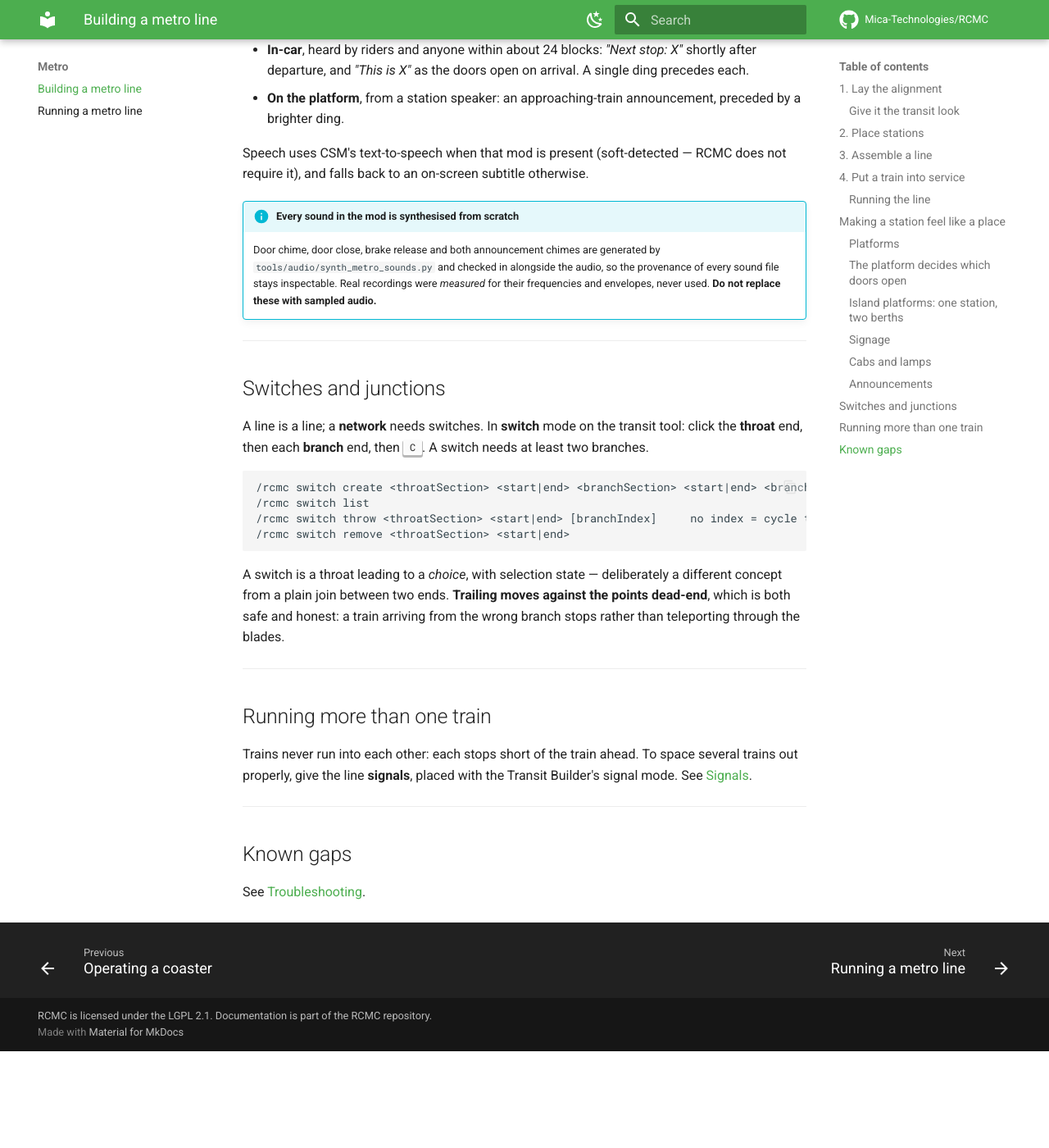
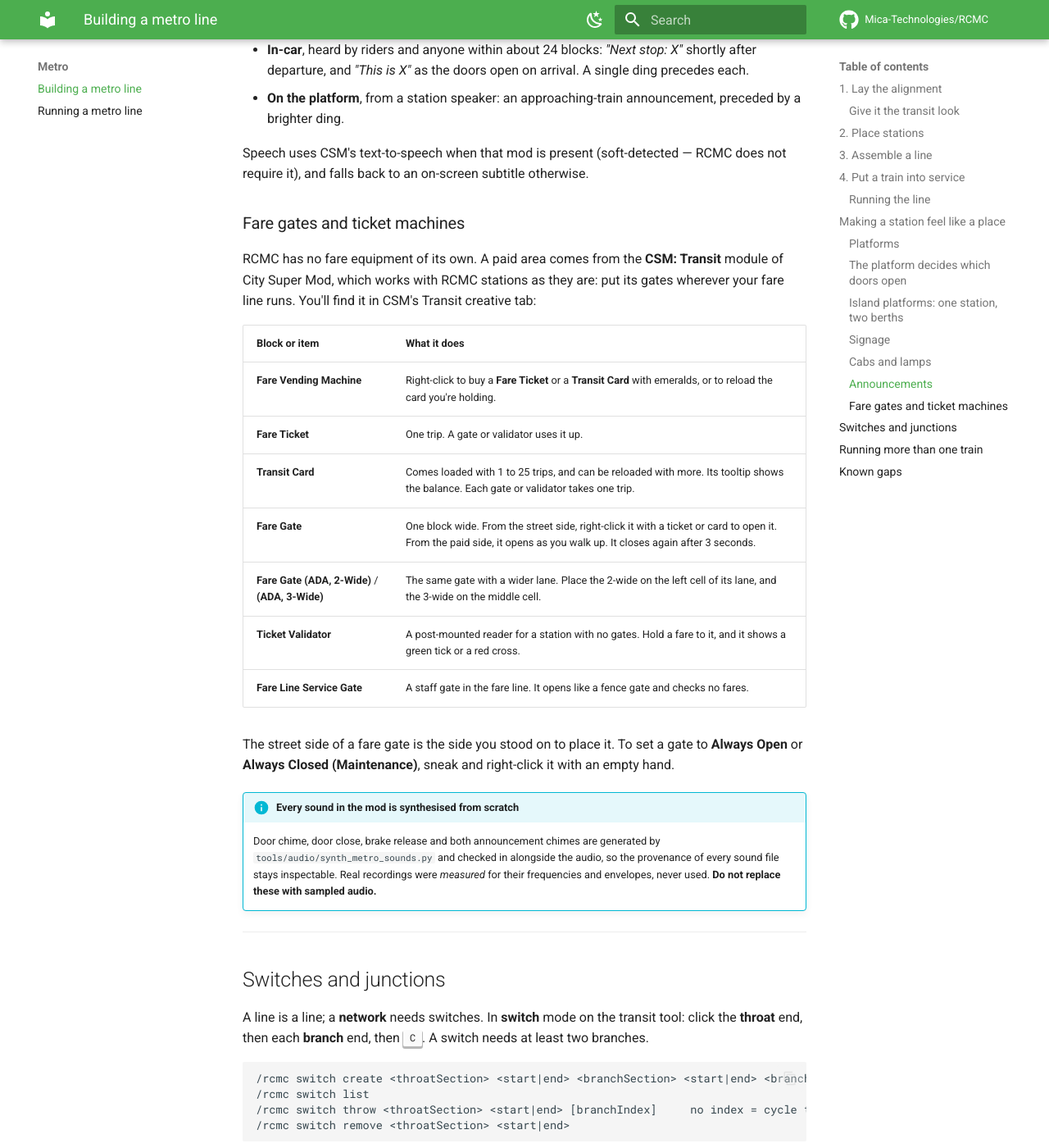
Before and after one commit to Mica-Technologies/RCMC, an MkDocs documentation site: the page built from docs/guide/building-a-metro.md, in a window 1280 px wide and 1400 px high, scrolled down 9273 px. Shown: the whole window at 82% size. Built offline with MkDocs 1.6.1 and Material for MkDocs 9.7.7, drawn with Linux system fonts in a browser that asks for light colours; comment, search, counter and statistics services are not loaded; before the commit the page ends 10555 px from its top, so only the background shows below that.

Commit message:
Point station builders at CSM: Transit for fare gates and ticket machines
RCMC has no fare equipment of its own, and City Super Mod's Transit module
already has a full set: a vending machine selling tickets and reloadable
trip cards, fare gates in one-, two- and three-wide lanes, a platform
validator and a staff gate. The metro guide now says what each piece does
and how to place it, and the install page lists it among CSM's uses.

Co-Authored-By: Claude Opus 5.5 <noreply@anthropic.com>

```diff
--- a/docs/guide/building-a-metro.md
+++ b/docs/guide/building-a-metro.md
@@ -324,6 +324,25 @@ Trains speak, and every announcement is preceded by a chime:
 Speech uses CSM's text-to-speech when that mod is present (soft-detected — RCMC does not require
 it), and falls back to an on-screen subtitle otherwise.
 
+### Fare gates and ticket machines
+
+RCMC has no fare equipment of its own. A paid area comes from the **CSM: Transit** module of City
+Super Mod, which works with RCMC stations as they are: put its gates wherever your fare line runs.
+You'll find it in CSM's Transit creative tab:
+
+| Block or item | What it does |
+| --- | --- |
+| **Fare Vending Machine** | Right-click to buy a **Fare Ticket** or a **Transit Card** with emeralds, or to reload the card you're holding. |
+| **Fare Ticket** | One trip. A gate or validator uses it up. |
+| **Transit Card** | Comes loaded with 1 to 25 trips, and can be reloaded with more. Its tooltip shows the balance. Each gate or validator takes one trip. |
+| **Fare Gate** | One block wide. From the street side, right-click it with a ticket or card to open it. From the paid side, it opens as you walk up. It closes again after 3 seconds. |
+| **Fare Gate (ADA, 2-Wide)** / **(ADA, 3-Wide)** | The same gate with a wider lane. Place the 2-wide on the left cell of its lane, and the 3-wide on the middle cell. |
+| **Ticket Validator** | A post-mounted reader for a station with no gates. Hold a fare to it, and it shows a green tick or a red cross. |
+| **Fare Line Service Gate** | A staff gate in the fare line. It opens like a fence gate and checks no fares. |
+
+The street side of a fare gate is the side you stood on to place it. To set a gate to **Always
+Open** or **Always Closed (Maintenance)**, sneak and right-click it with an empty hand.
+
 !!! info "Every sound in the mod is synthesised from scratch"
 
     Door chime, door close, brake release and both announcement chimes are generated by
```
Also changed, not shown: docs/start/installing.md (+3 -1 lines).
